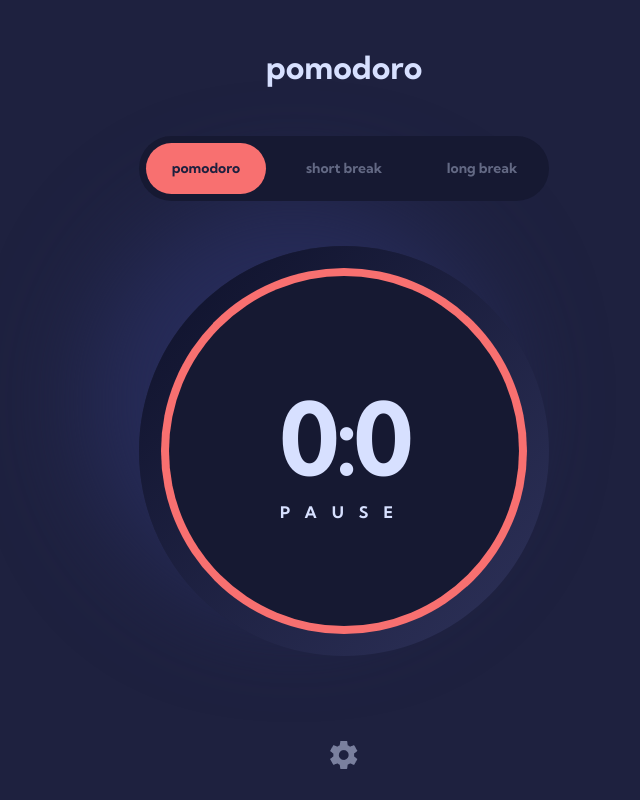
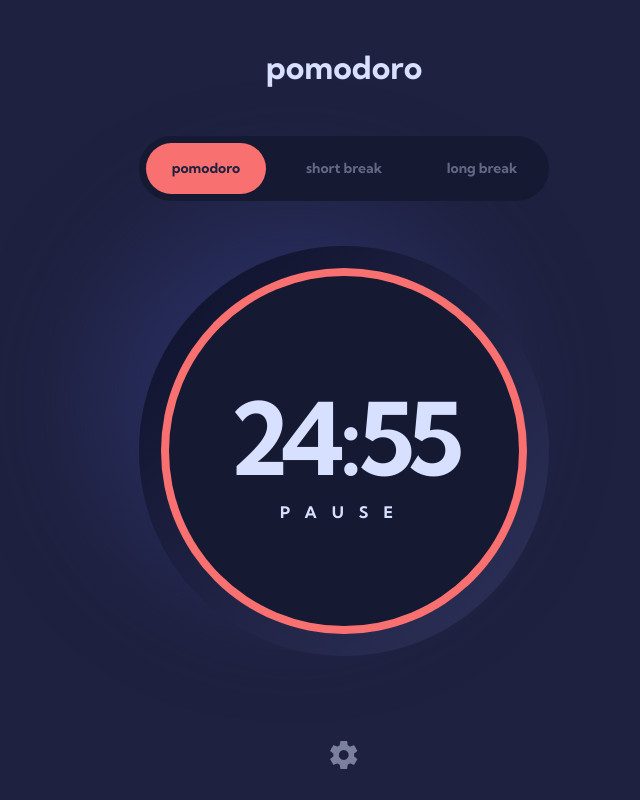
Before and after one commit to MuhammedBaki99/Pomodoro-App-React, a React (Vite) app: page / in a window 1280 px wide. Shown: the whole page, without its empty margins (296-936 px from the left). Built offline with nearby package versions, Linux system fonts and the light colour scheme.

Commit message:
sayacda iyileştirme ve pause ve resume olayı eklendi

```diff
--- a/src/App.jsx
+++ b/src/App.jsx
@@ -10,9 +10,9 @@ function App() {
   const [settings, setSettings] = useState([]);
   const [font, setFont] = useState("Kumbh Sans");
   const [theme, setTheme] = useState("rgba(248, 112, 112, 1)");
-  const [pomodoro, setPomodoro] = useState(0);
-  const [longbreak, setLongbreak] = useState(0);
-  const [shortbreak, setShortbreak] = useState(0);
+  const [pomodoro, setPomodoro] = useState(25);
+  const [longbreak, setLongbreak] = useState(10);
+  const [shortbreak, setShortbreak] = useState(5);
 
   useEffect(() => {
     console.log(settings);
--- a/src/components/Dialog/index.jsx
+++ b/src/components/Dialog/index.jsx
@@ -67,7 +67,6 @@ export default function Dialog() {
             </div>
             <hr />
 
-
             <div className="color">
               <h2>COLOR</h2>
               <div className="colorchoices">
--- a/src/components/Pomodoro/index.jsx
+++ b/src/components/Pomodoro/index.jsx
@@ -8,17 +8,25 @@ export default function Pomodoro() {
 
   const [time, setTime] = useState(pomodoro * 60);
   const [toggle, setToggle] = useState("pomodoro");
+  const [isStarted, setIsStarted] = useState(true);
 
   useEffect(() => {
-    let timer = setInterval(() => {
-      setTime((time) => {
-        if (time === 0) {
-          clearInterval(timer);
-          return 0;
-        } else return time - 1;
-      });
-    }, 1000);
-  }, [pomodoro]);
+    let timer;
+
+    if (isStarted) {
+      timer = setInterval(() => {
+        setTime((prevTime) => {
+          if (prevTime === 0) {
+            clearInterval(timer);
+            return 0;
+          } else return prevTime - 1;
+        });
+      }, 1000);
+    }
+
+    return () => clearInterval(timer);
+
+  }, [isStarted, time]);
 
   return (
     <div className="pomodoroContainer">
@@ -26,20 +34,24 @@ export default function Pomodoro() {
       <h1>pomodoro</h1>
 
       <div className="buttonList">
-        <button onClick={() => { setTime(pomodoro * 60); setToggle("pomodoro") }}
+        <button onClick={() => { setTime(pomodoro * 60); setToggle("pomodoro"); setIsStarted(true); }}
           style={{ backgroundColor: `${toggle === "pomodoro" ? theme : ""}`, color: `${toggle === "pomodoro" ? "rgba(30, 33, 63, 1)" : "rgba(215, 224, 255, .4)"}` }}>pomodoro</button>
-        <button onClick={() => { setTime(shortbreak * 60); setToggle("shortbreak") }}
+        <button onClick={() => { setTime(shortbreak * 60); setToggle("shortbreak"); setIsStarted(true); }}
           style={{ backgroundColor: `${toggle === "shortbreak" ? theme : ""}`, color: `${toggle === "shortbreak" ? "rgba(30, 33, 63, 1)" : "rgba(215, 224, 255, .4)"}` }}>short break</button>
-        <button onClick={() => { setTime(longbreak * 60); setToggle("longbreak") }}
+        <button onClick={() => { setTime(longbreak * 60); setToggle("longbreak"); setIsStarted(true); }}
           style={{ backgroundColor: `${toggle === "longbreak" ? theme : ""}`, color: `${toggle === "longbreak" ? "rgba(30, 33, 63, 1)" : "rgba(215, 224, 255, .4)"}` }}>long break</button>
       </div>
 
       <div className="pomodoro">
-        <div className="timeCount" style={{ backgroundColor: theme }}>
+        <div className="timeCount" style={{
+          backgroundColor: theme,
+        }}>
           <div className="timeText">
             <h1> {`${Math.floor(time / 60)}`}:
               {`${time % 60}`}</h1>
-            <button>PAUSE</button>
+            <button onClick={() => setIsStarted(!isStarted)}>
+              {isStarted ? "PAUSE" : "RESUME"}
+            </button>
           </div>
         </div>
       </div>
--- a/src/components/Pomodoro/pomodoro.css
+++ b/src/components/Pomodoro/pomodoro.css
@@ -53,11 +53,9 @@
     width: 366px;
     height: 366px;
     border-radius: 188px;
-    background: rgba(248, 112, 112, 1);
     display: flex;
     justify-content: center;
     align-items: center;
-    animation: timer linear 16s;
 
     .timeText {
       width: 350px;
```
